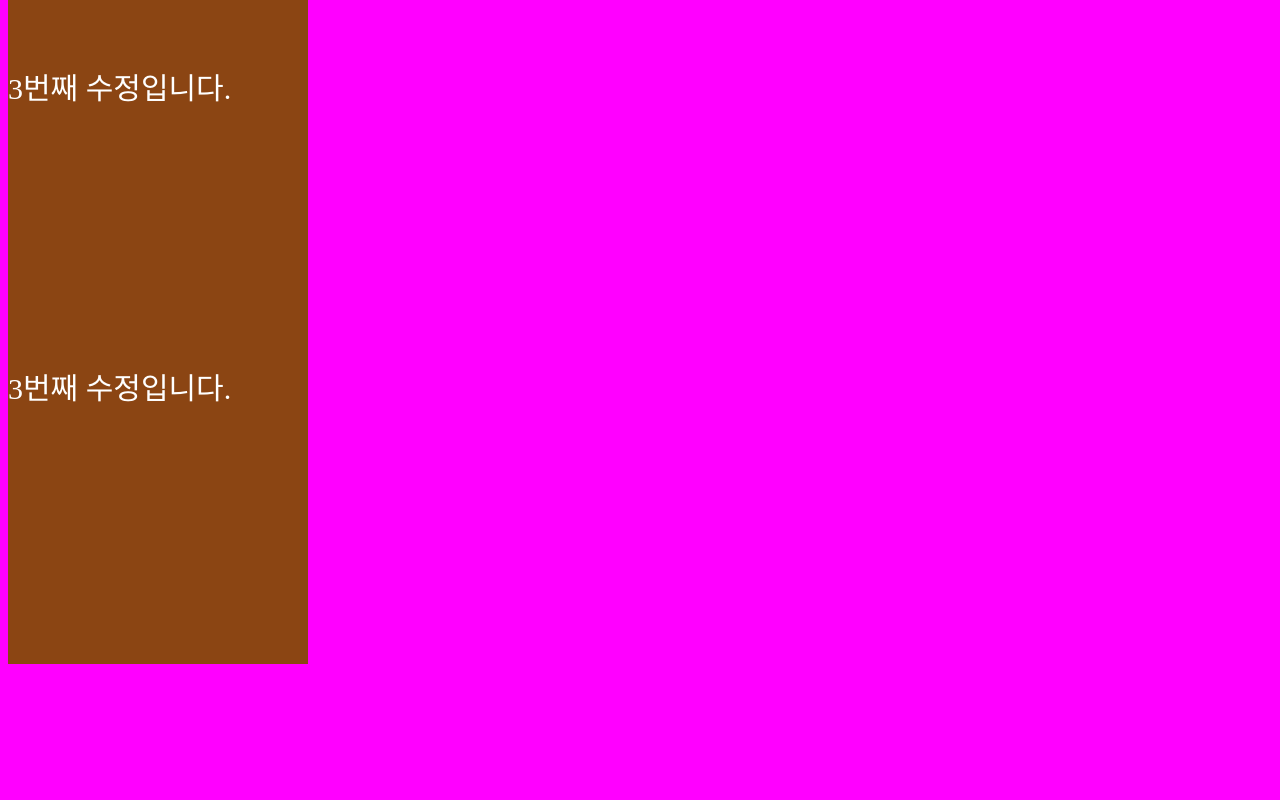
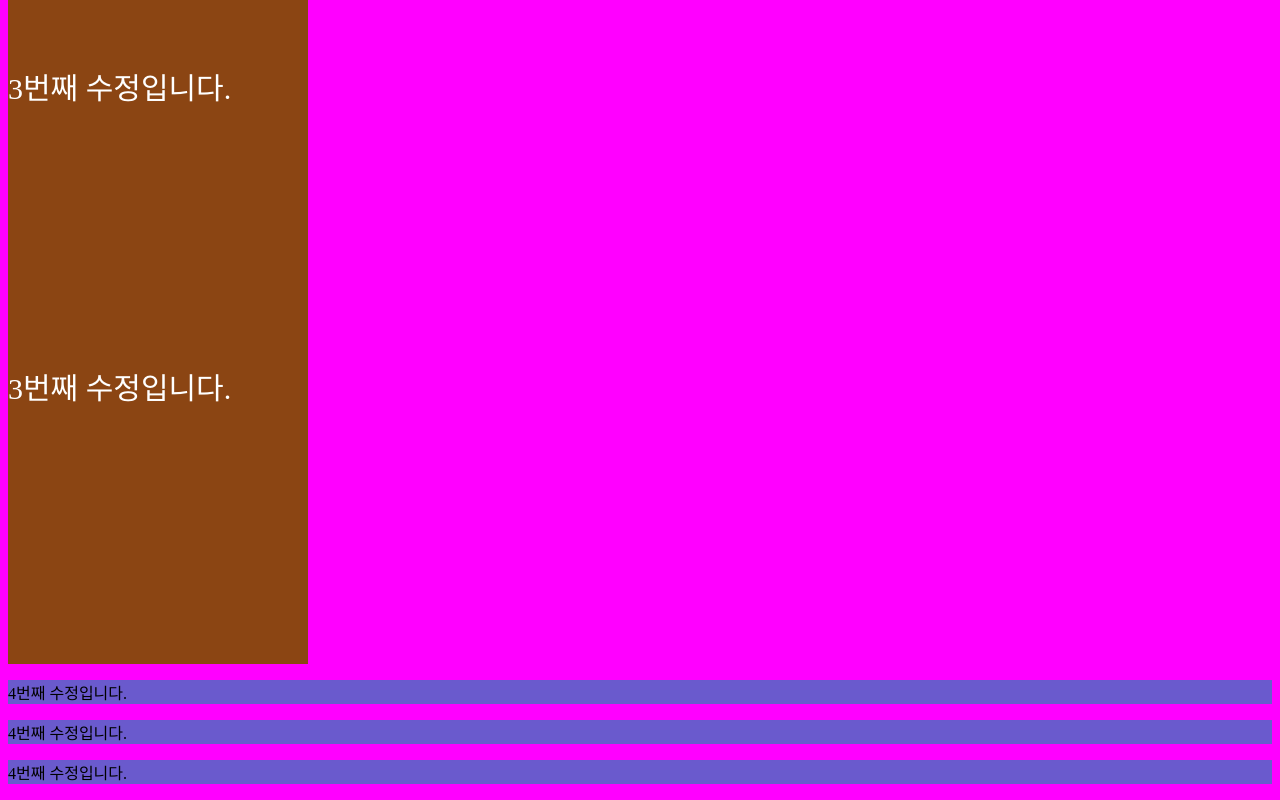
Before and after one commit to KimSunKyo93/portpolio, a plain HTML site: page index.html in a window 1280 px wide. Shown: the part 2068-2868 px from the top of the page. Before the commit the page ends 2740 px from the top, so only its background shows below. Drawn offline with Linux system fonts and the light colour scheme.

Commit message:
메인네번째수정입니다

```diff
--- a/css/main.css
+++ b/css/main.css
@@ -1,2 +1,3 @@
 body{background:fuchsia;}
 div {color:#fff; font-size:30px; width:300px; height:300px; background:saddlebrown;}
+p {background: slateblue;}
--- a/index.html
+++ b/index.html
@@ -18,5 +18,8 @@
     <div>3번째 수정입니다.</div>
     <div>3번째 수정입니다.</div>
     <div>3번째 수정입니다.</div>
+    <p>4번째 수정입니다.</p>
+    <p>4번째 수정입니다.</p>
+    <p>4번째 수정입니다.</p>
 </body>
 </html>
--- a/js/main.js
+++ b/js/main.js
@@ -3,3 +3,4 @@ alert("수정입니다.");
 console.log("수정될까요?");
 let a = "두번째 수정입니다!";
 let c = "세번째 수정입니다!";
+let d = "네번째 수정입니다!";
```
